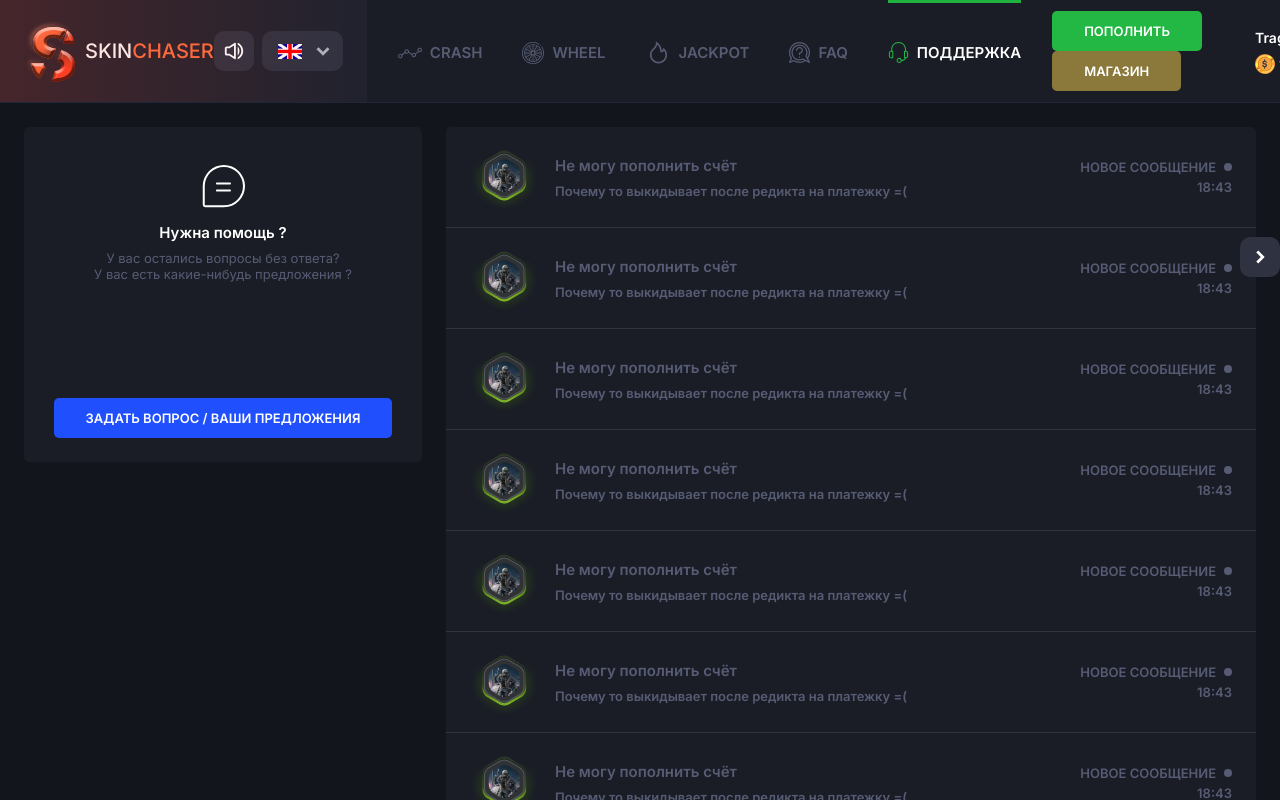
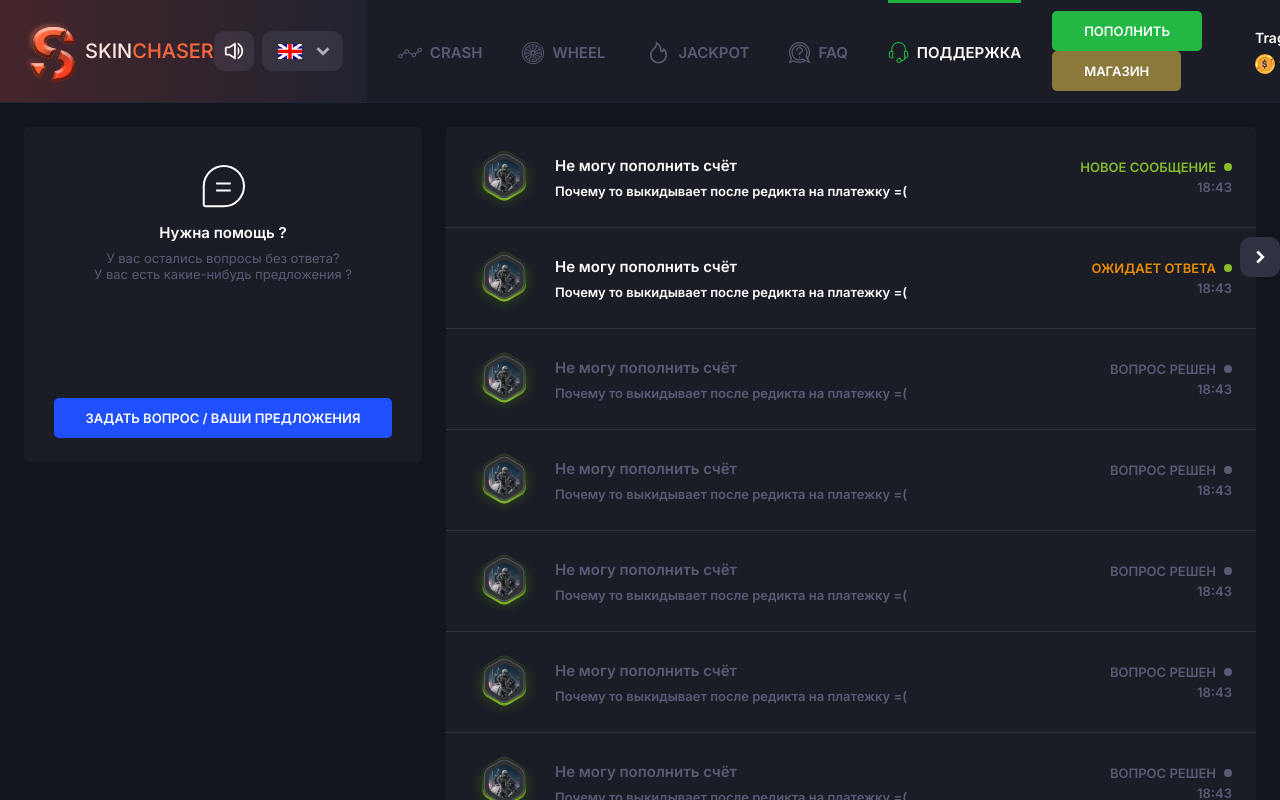
Before and after one commit to alien-devs/skinchaser, a Next.js app: page /support in a window 1280 px wide. Shown: the top 800 px of the page. Built offline with nearby package versions, Linux system fonts and the light colour scheme.

Commit message:
support active messages

```diff
--- a/pages/support/index.js
+++ b/pages/support/index.js
@@ -1,4 +1,4 @@
-import MainLayout from "../../components/MainLayout"
+import MainLayout from "../../components/MainLayout";
 
 const Support = () => {
 	const supportItems = [
@@ -6,6 +6,19 @@ const Support = () => {
 			title: "Не могу пополнить счёт",
 			text: "Почему то выкидывает после редикта на платежку =(",
 			imgUrl: "/img/support/logo.png",
+			status: "new",
+		},
+		{
+			title: "Не могу пополнить счёт",
+			text: "Почему то выкидывает после редикта на платежку =(",
+			imgUrl: "/img/support/logo.png",
+			status: "waiting",
+		},
+		{
+			title: "Не могу пополнить счёт",
+			text: "Почему то выкидывает после редикта на платежку =(",
+			imgUrl: "/img/support/logo.png",
+			status: "closed",
 		},
 		{
 			title: "Не могу пополнить счёт",
@@ -32,22 +45,20 @@ const Support = () => {
 			text: "Почему то выкидывает после редикта на платежку =(",
 			imgUrl: "/img/support/logo.png",
 		},
-		{
-			title: "Не могу пополнить счёт",
-			text: "Почему то выкидывает после редикта на платежку =(",
-			imgUrl: "/img/support/logo.png",
-		},
-		{
-			title: "Не могу пополнить счёт",
-			text: "Почему то выкидывает после редикта на платежку =(",
-			imgUrl: "/img/support/logo.png",
-		},
-	]
+	];
+
+	const statusHandler = (status) => {
+		if (status == "new") {
+			return "Новое сообщение";
+		} else if (status == "waiting") {
+			return "Ожидает ответа";
+		} else {
+			return "Вопрос решен"
+		}
+	};
 
 	return (
-		<MainLayout
-			hideChat
-		>
+		<MainLayout hideChat>
 			<div className="support_page">
 				<div className="support_left">
 					<img src="/img/support/support_message.svg" alt="" />
@@ -57,14 +68,17 @@ const Support = () => {
 						<br /> У вас есть какие-нибудь предложения ?
 					</p>
 					{<div></div>}
-					<button className="primary-btn blue" style={{marginTop: "auto"}}>
+					<button
+						className="primary-btn blue"
+						style={{ marginTop: "auto" }}
+					>
 						ЗАДАТЬ ВОПРОС / ВАШИ ПРЕДЛОЖЕНИЯ
 					</button>
 				</div>
 				<div className="support_right">
 					{supportItems.map((item, key) => (
 						<div>
-							<div className="support_card">
+							<div className={`support_card ${item.status}`}>
 								<div className="support_card_left">
 									<img src={item.imgUrl} alt="" />
 									<div className="support_card_column">
@@ -78,18 +92,19 @@ const Support = () => {
 								</div>
 								<div className="support_card_column">
 									<h2 className="support_card_state">
-										Новое сообщение <div></div>
+										{statusHandler(item.status)}
+										<div className="state"></div>
 									</h2>
 									<h2 className="support_card_time">18:43</h2>
 								</div>
 							</div>
-                            <div className="support_line"></div>
+							<div className="support_line"></div>
 						</div>
 					))}
 				</div>
 			</div>
 		</MainLayout>
-	)
-}
+	);
+};
 
-export default Support
+export default Support;
--- a/styles/support.scss
+++ b/styles/support.scss
@@ -47,15 +47,38 @@
 	align-items: center;
 	padding: 0 24px;
 	height: 100px;
+
+	&.new,
+	&.waiting {
+		.support_card_theme {
+			color: #fff;
+		}
+		.support_card_text {
+			color: #fff;
+		}
+		.state {
+			background: #87bc2c;
+		}
+	}
+	&.new {
+		.support_card_state {
+			color: #87bc2c;
+		}
+	}
+	&.waiting {
+		.support_card_state {
+			color: #ed8e00;
+		}
+	}
 }
 .support_card:first-child {
 	border-top-right-radius: 5px;
 	border-top-left-radius: 5px;
 }
 .support_right {
-    padding-bottom: 121px;
-    border-radius: 5px;
-    background: #1a1d26;
+	padding-bottom: 121px;
+	border-radius: 5px;
+	background: #1a1d26;
 }
 
 .support_card:nth-child(n + 2) {
@@ -93,6 +116,7 @@
 	align-items: center;
 	font-weight: 600;
 	margin-bottom: 4px;
+
 	& div {
 		height: 8px;
 		width: 8px;
```
Also changed, not shown: 2 other files (tests, documents, lock files or other folders).
